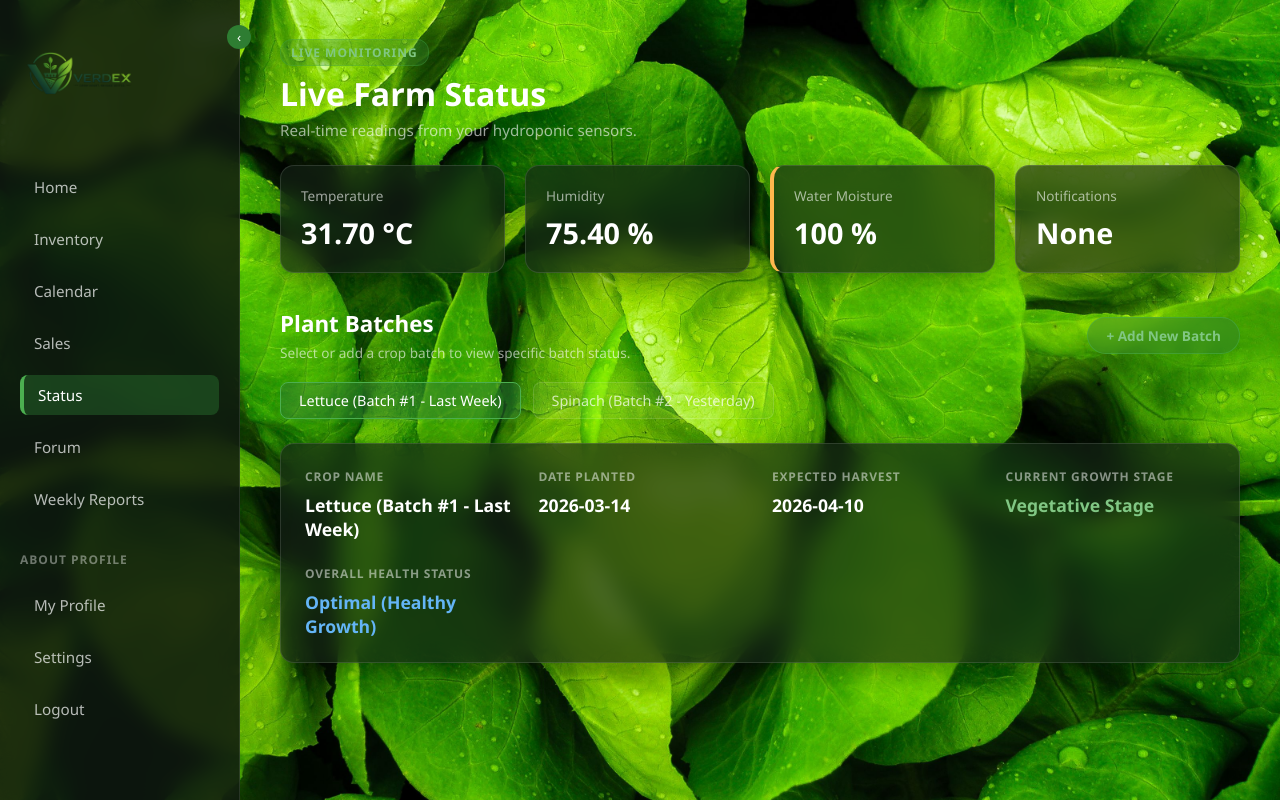
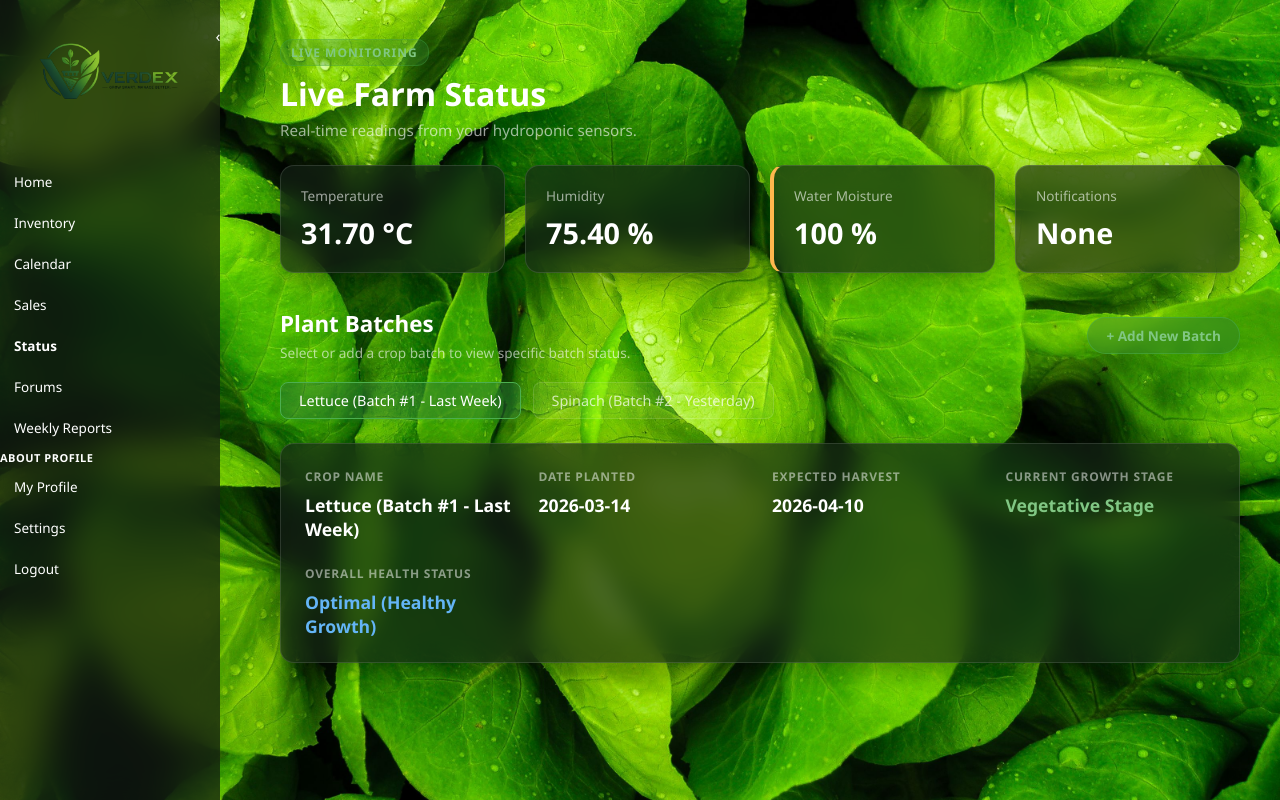
Before and after one commit to dudzzi/VerdEX, a PHP site: page /pages/status.html in a window 1280 px wide. Run offline with PHP 8.4, Linux system fonts and the light colour scheme.

Commit message:
Updated Setting Icon

```diff
--- a/css/status.css
+++ b/css/status.css
@@ -17,72 +17,153 @@ body {
     min-height: 100vh;
 }
 
-/* Sidebar Navigation */
-.sidebar {
-    width: 240px;
-    background: rgba(15, 23, 16, 0.85);
-    backdrop-filter: blur(10px);
-    -webkit-backdrop-filter: blur(10px);
-    padding: 20px;
+/* ==========================================================================
+   SIDEBAR NAVIGATION (UNIFIED WITH STYLE.CSS)
+   ========================================================================== */
+
+.logo {
     display: flex;
-    flex-direction: column;
-    gap: 12px;
-    border-right: 1px solid rgba(255, 255, 255, 0.1);
-    position: fixed;
-    height: 100vh;
-    z-index: 100;
+    justify-content: center;
+    align-items: center;
+    padding: var(--space-2) 0 var(--space-1);
 }
 
-.sidebar .logo img {
-    max-width: 120px;
-    margin-bottom: 10px;
+.logo img {
+    width: 160px;
+    height: auto;
+}
+
+.sidebar {
+    width: 220px;
+    height: 100vh;
+    background: rgba(18, 22, 19, 0.7);
+    backdrop-filter: blur(18px);
+    -webkit-backdrop-filter: blur(18px);
+    border-right: 1px solid var(--border-glass);
+    padding: var(--space-3);
+    position: fixed;
+    top: 0;
+    left: 0;
+    box-sizing: border-box;
+    overflow: visible;
+    z-index: 1000;
+    transition: width 0.25s var(--ease);
+}
+
+.sidebar h4 {
+    color: var(--text-muted);
+    font-size: 11px;
+    font-weight: 600;
+    text-transform: uppercase;
+    letter-spacing: 0.5px;
+    margin: var(--space-4) 0 var(--space-2) 10px;
 }
 
 .sidebar a {
-    color: rgba(255, 255, 255, 0.7);
+    display: block;
+    color: var(--text-secondary);
     text-decoration: none;
+    font-size: 13.5px;
+    font-weight: 500;
     padding: 10px 14px;
-    border-radius: 8px;
-    font-size: 0.95rem;
-    transition: all 0.3s ease;
+    margin: 3px 0;
+    border-radius: var(--radius-sm);
+    transition: background-color 0.18s var(--ease), color 0.18s var(--ease);
 }
 
-.sidebar a:hover,
-.sidebar a.active {
-    background: rgba(46, 125, 50, 0.4);
-    color: #ffffff;
-    border-left: 4px solid #4caf50;
+.sidebar a:hover {
+    background: var(--surface-glass-strong);
+    color: var(--text-primary);
 }
 
-.sidebar h4 {
-    font-size: 0.75rem;
-    text-transform: uppercase;
-    color: rgba(255, 255, 255, 0.4);
-    margin-top: 20px;
-    margin-bottom: 5px;
-    letter-spacing: 1px;
+.sidebar a.active {
+    background: var(--accent-dim);
+    color: var(--accent);
+    font-weight: 600;
 }
 
+/* Sidebar Toggle & Collapse State (Para kapag may toggle button kayo) */
 .sidebar-toggle {
     position: absolute;
-    right: -12px;
-    top: 25px;
-    background: #2e7d32;
-    color: white;
-    border: none;
+    top: 20px;
+    right: -14px;
+    width: 32px;
+    height: 32px;
+    border: 1px solid var(--border-glass-strong);
     border-radius: 50%;
-    width: 24px;
-    height: 24px;
+    background: var(--bg-elevated);
+    color: var(--accent);
+    font-size: 16px;
     cursor: pointer;
+    z-index: 9999;
+    transition: all 0.2s var(--ease);
 }
 
-/* Main Content Container */
+.sidebar.collapsed {
+    width: 0 !important;
+    padding: 0;
+    border-right: none;
+}
+
+.sidebar.collapsed .logo,
+.sidebar.collapsed a,
+.sidebar.collapsed h4 {
+    display: none;
+}
+
+.sidebar.collapsed .sidebar-toggle {
+    left: 10px;
+    right: auto;
+    transform: rotate(180deg);
+}
+
+/* ==========================================================================
+   MAIN CONTENT AREA & TOP RIGHT SETTINGS GEAR
+   ========================================================================== */
 .content {
     margin-left: 240px;
     padding: 40px;
     width: calc(100% - 240px);
+    position: relative; /* Para sa absolute position ng Gear Icon */
 }
 
+/* Top Right Gear Settings Icon */
+.top-settings-gear {
+    position: absolute;
+    top: 30px;
+    right: 40px;
+    width: 44px;
+    height: 44px;
+    background: rgba(12, 35, 18, 0.9);
+    border: 1px solid #4ade80; /* Maliwanag na green border */
+    border-radius: 50%;
+    color: #4ade80; /* Bright green icon */
+    display: flex;
+    align-items: center;
+    justify-content: center;
+    font-size: 20px;
+    text-decoration: none;
+    z-index: 999;
+    transition: all 0.3s cubic-bezier(0.4, 0, 0.2, 1);
+    box-shadow: 0 4px 15px rgba(0, 0, 0, 0.5);
+    backdrop-filter: blur(8px);
+}
+
+.top-settings-gear:hover {
+    background: rgba(34, 197, 94, 0.35);
+    border-color: #22c55e;
+    color: #ffffff;
+    transform: rotate(90deg) scale(1.08); /* Umiikot at nagmo-glow */
+    box-shadow: 0 0 20px rgba(34, 197, 94, 0.6);
+}
+
+.top-settings-gear svg {
+    width: 22px;
+    height: 22px;
+    stroke: currentColor;
+}
+
+/* Dashboard Headers */
 .page-heading {
     margin-bottom: 25px;
 }
@@ -158,7 +239,6 @@ body {
     width: 100%;
 }
 
-/* Flexbox Header para mapunta ang Button sa Upper Right */
 .batch-header {
     display: flex !important;
     justify-content: space-between !important;
--- a/pages/notification.html
+++ b/pages/notification.html
@@ -18,7 +18,7 @@
         <a href="notification.html" class="active" >Notifications</a>
         <a href="sales.html">Sales</a>
         <a href="status.html">Status</a>
-        <a href="trends.html">Trends</a>
+        <a href="trends.html">Forums</a>
         <a href="reports.html">Weekly Reports</a>
         <h4> About Profile</h4>
         <a href="profile.html">My Profile</a>
--- a/pages/reports.html
+++ b/pages/reports.html
@@ -3,15 +3,11 @@
 <head>
     <meta charset="UTF-8">
     <meta name="viewport" content="width=device-width, initial-scale=1.0">
-
     <title>VerdEX - Weekly Reports</title>
-
     <link rel="stylesheet" href="../css/style.css">
-
 </head>
 
 <body>
-
     <div class="sidebar">
 
         <div class="logo">
@@ -25,7 +21,7 @@
         <a href="notification.html">Notifications</a>
         <a href="sales.html">Sales</a>
         <a href="status.html">Status</a>
-        <a href="trends.html">Trends</a>
+        <a href="trends.html">Forums</a>
         <a href="reports.html" class="active">Weekly Reports</a>
 
         <h4>About Profile</h4>
--- a/pages/sales.html
+++ b/pages/sales.html
@@ -5,7 +5,7 @@
     <meta name="viewport" content="width=device-width, initial-scale=1.0">
     <title>VerdEX - Sales</title>
     <link rel="stylesheet" href="../css/style.css">
-</head>
+
 <body>
 
     <div class="sidebar">
@@ -21,7 +21,7 @@
         <a href="notification.html">Notifications</a>
         <a href="sales.html" class="active">Sales</a>
         <a href="status.html">Status</a>
-        <a href="trends.html">Trends</a>
+        <a href="trends.html">Forums</a>
         <a href="reports.html">Weekly Reports</a>
 
         <h4>About Profile</h4>
--- a/pages/status.html
+++ b/pages/status.html
@@ -7,7 +7,6 @@
     <link rel="stylesheet" href="../css/status.css">
 </head>
 <body>
-
     <div class="sidebar">
         <div class="logo">
             <img src="../images/verdexlogo.png" alt="VerdEX Logo">
@@ -20,7 +19,7 @@
         <a href="calendar.html">Calendar</a>
         <a href="sales.html">Sales</a>
         <a href="status.html" class="active">Status</a>
-        <a href="trends.html">Forum</a>
+        <a href="trends.html">Forums</a>
         <a href="reports.html">Weekly Reports</a>
 
         <h4>About Profile</h4>
--- a/pages/trends.html
+++ b/pages/trends.html
@@ -8,7 +8,6 @@
 </head>
 
 <body>
-
     <div class="sidebar">
 
         <div class="logo">
@@ -22,7 +21,7 @@
         <a href="notification.html">Notifications</a>
         <a href="sales.html">Sales</a>
         <a href="status.html">Status</a>
-        <a href="trends.html" class="active">Trends</a>
+        <a href="trends.html" class="active">Forums</a>
         <a href="reports.html">Weekly Reports</a>
 
         <h4>About Profile</h4>
```
Also changed, not shown: css/settings.css (+43 -1 lines), css/style.css (+47 -0 lines), pages/home.html (+12 -2 lines), pages/inventory.html (+10 -2 lines), pages/settings.html (+11 -2 lines).
